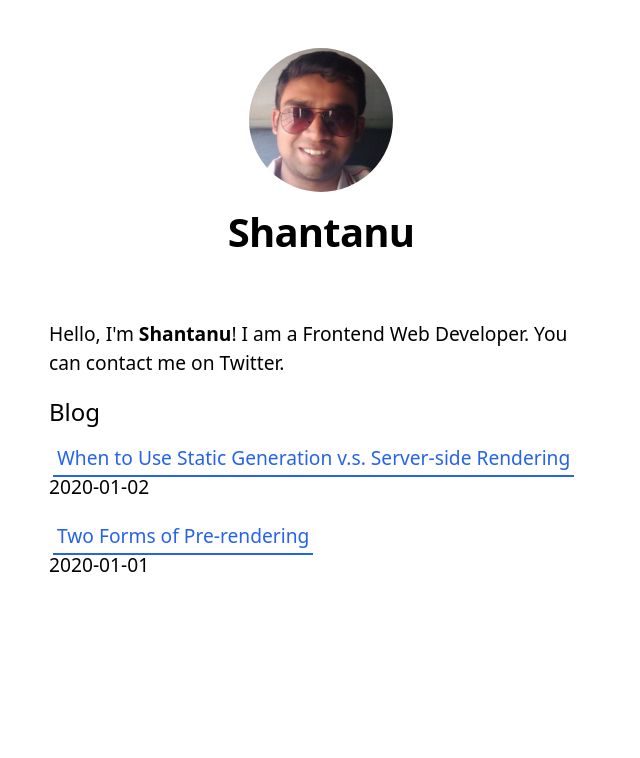
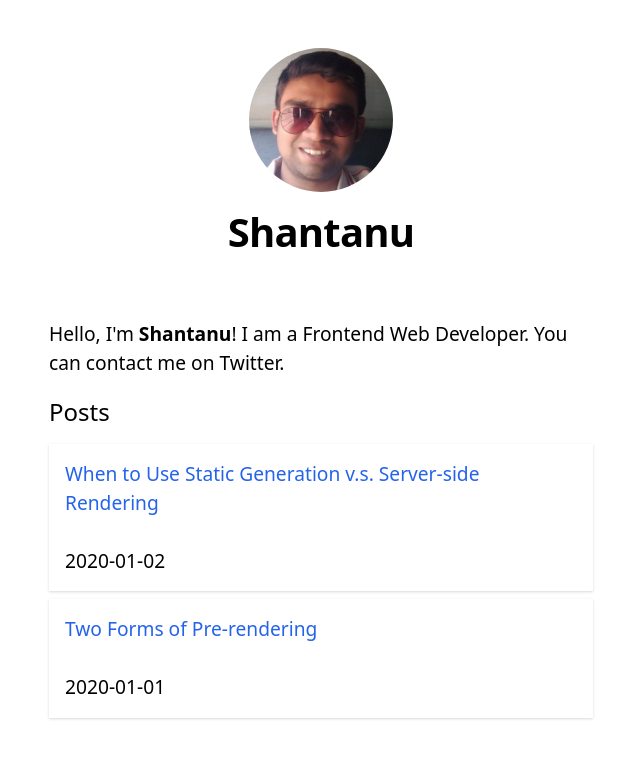
Before and after one commit to nlern/nextjs-blog, a Next.js app: page / in a window 1280 px wide. Shown: the top 758 px of the page, without its empty margins (319-959 px from the left). Built offline with nearby package versions, Linux system fonts and the light colour scheme.

Commit message:
Updated styles.

```diff
--- a/pages/index.js
+++ b/pages/index.js
@@ -16,13 +16,18 @@ export default function Home({ allPostsData }) {
         </p>
       </section>
       <section className={`${utilStyles.headingMd} ${utilStyles.padding1px}`}>
-        <h2 className={utilStyles.headingLg}>Blog</h2>
+        <h2 className={utilStyles.headingLg}>Posts</h2>
         <ul className={utilStyles.list}>
           {allPostsData.map(({ id, date, title }) => (
-            <li className={utilStyles.listItem} key={id}>
+            <li
+              className={utilStyles.listItem}
+              key={id}
+              className='transition delay-150 ease-in-out p-4 mb-2 shadow hover:shadow-lg'
+            >
               <Link href={`/posts/${id}`}>
                 <a>{title}</a>
               </Link>
+              <br />
               <br />
               {date}
             </li>
--- a/styles/global.css
+++ b/styles/global.css
@@ -4,6 +4,6 @@
 
 @layer base {
   a {
-    @apply no-underline p-1 m-1 border-b-2 border-blue-600 text-blue-600 hover:text-blue-800 hover:border-blue-800 hover:border-0;
+    @apply no-underline text-blue-600 hover:text-blue-800;
   }
 }
```
